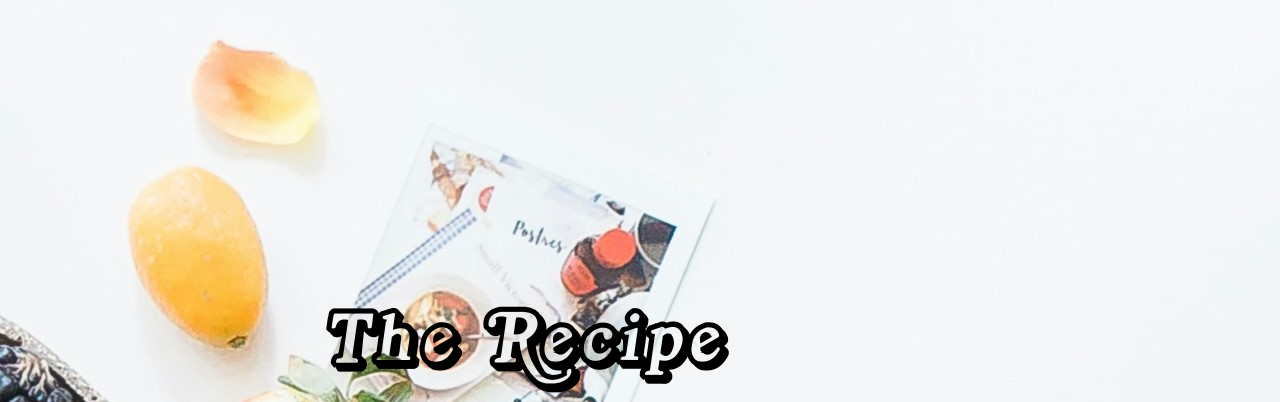
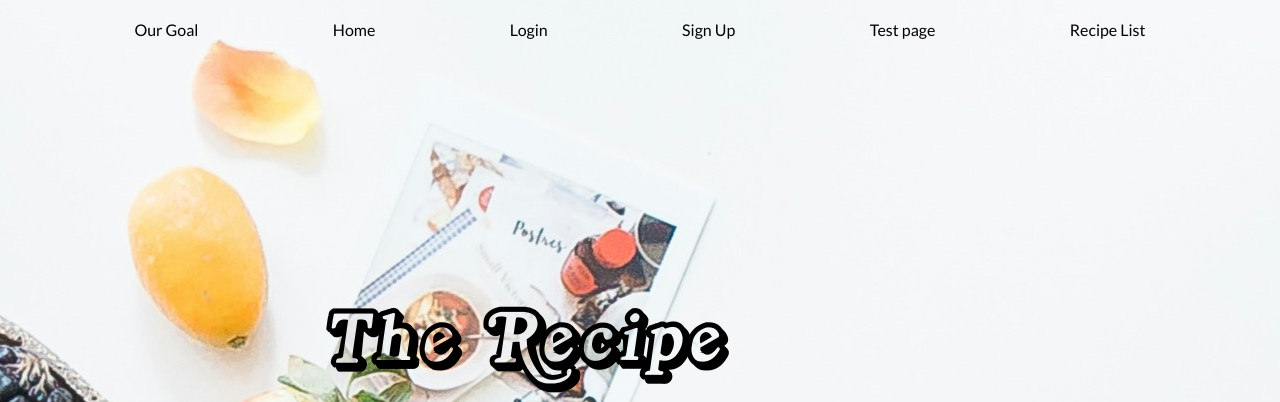
Before and after one commit to HDisHERE/Food-Website, a Django app: page / in a window 1280 px wide. Shown: the top 402 px of the page. Run offline with Django 4.2, Linux system fonts and the light colour scheme.

Commit message:
change all back

```diff
--- a/TheRecipePantry/RecipeApp/templates/index.html
+++ b/TheRecipePantry/RecipeApp/templates/index.html
@@ -10,6 +10,17 @@
     <link rel="stylesheet" href="../static/style.css">
     <title>The Recipe Pantry</title>
 </head>
+<header>
+
+  <nav class="navbar">
+    <a href="{% url 'ourgoal' %}">Our Goal</a>
+    <a class = "active" href="{% url 'home' %}">Home</a>
+    <a href="{% url 'login' %}">Login</a>
+    <a href="{% url 'signup' %}">Sign Up</a>
+    <a href="{% url 'testpage' %}">Test page</a>
+      <a href="{% url 'recipe-list' %}">Recipe List</a>
+  </nav>
+</header>
 <body>
 <div class="logo">
     <h1>The Recipe Pantry</h1>
```
